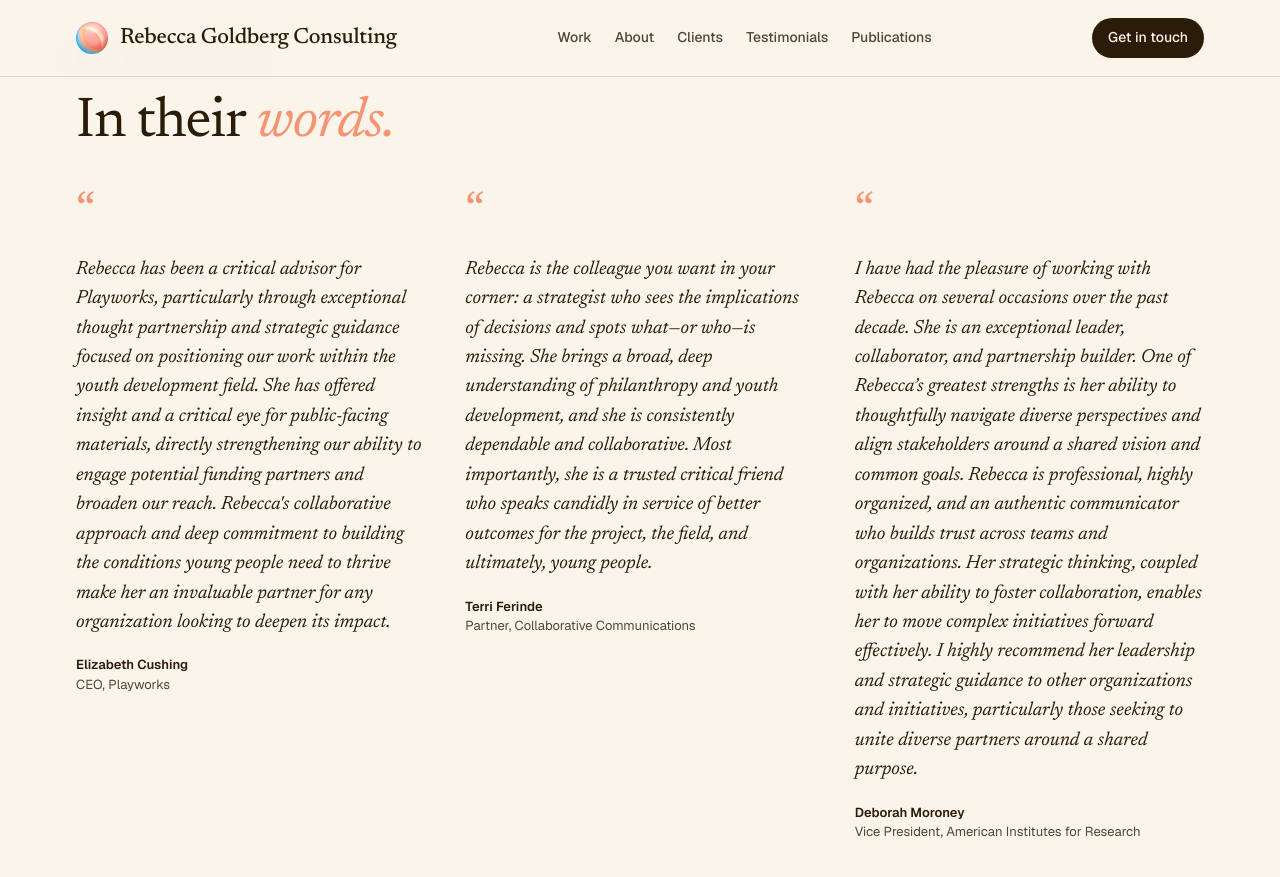
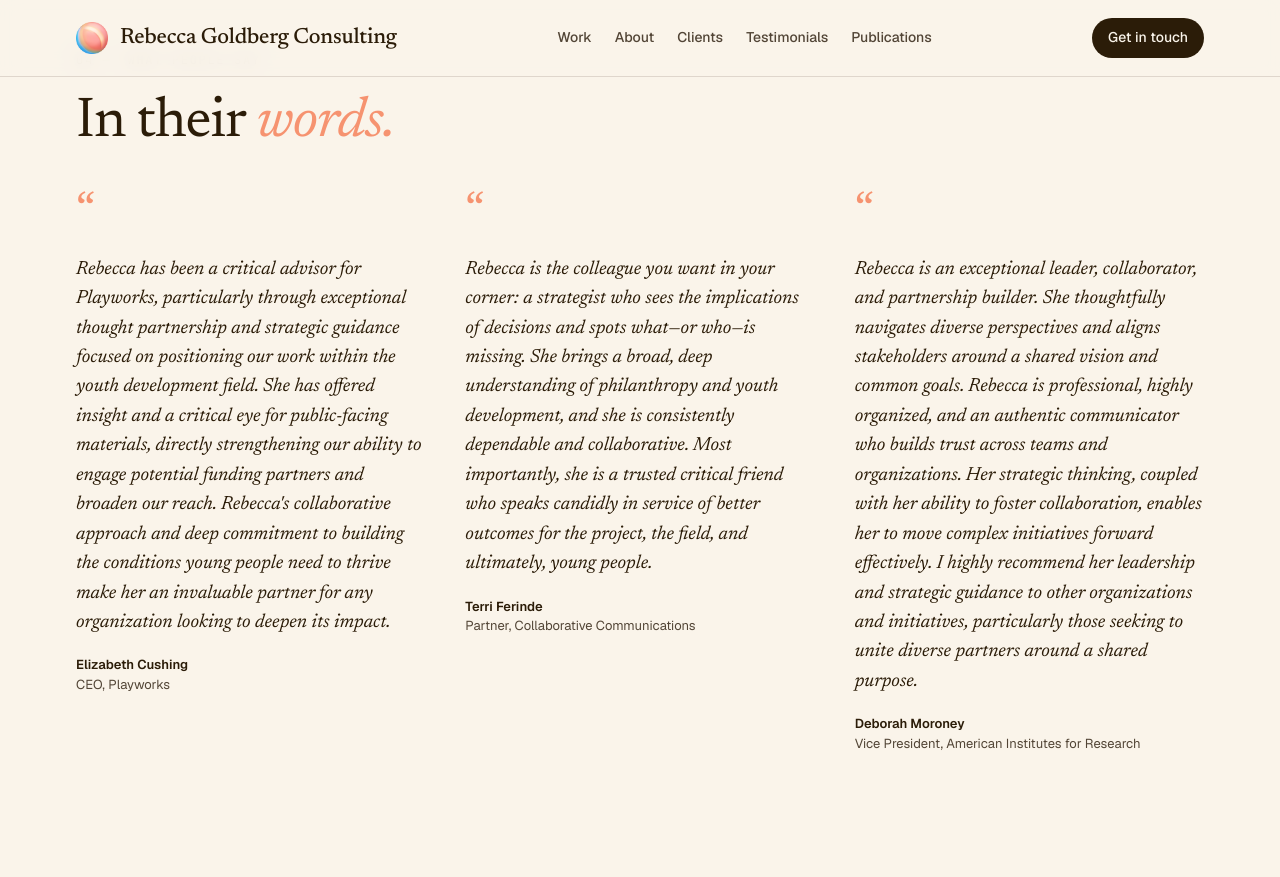
Before and after one commit to rebeccagoldberg/rebeccagoldberg.github.io, a Jekyll site: the page built from index.md, in a window 1280 px wide and 900 px high, scrolled down 3938 px. Shown: the top 877 px of the window. Built offline with Jekyll 4.4.1, drawn with Linux system fonts in a browser that asks for light colours.

Commit message:
fixed quote

```diff
--- a/_data/testimonials.yml
+++ b/_data/testimonials.yml
@@ -16,12 +16,6 @@
   name: Terri Ferinde
   title: Partner, Collaborative Communications
 - quote: >-
-    I have had the pleasure of working with Rebecca on several occasions over the past decade. She is an
-    exceptional leader, collaborator, and partnership builder. One of Rebecca’s greatest strengths is her ability
-    to thoughtfully navigate diverse perspectives and align stakeholders around a shared vision and common goals.
-    Rebecca is professional, highly organized, and an authentic communicator who builds trust across teams and
-    organizations. Her strategic thinking, coupled with her ability to foster collaboration, enables her to move
-    complex initiatives forward effectively. I highly recommend her leadership and strategic guidance to other
-    organizations and initiatives, particularly those seeking to unite diverse partners around a shared purpose.
+   Rebecca is an exceptional leader, collaborator, and partnership builder. She thoughtfully navigates diverse perspectives and aligns stakeholders around a shared vision and common goals. Rebecca is professional, highly organized, and an authentic communicator who builds trust across teams and organizations. Her strategic thinking, coupled with her ability to foster collaboration, enables her to move complex initiatives forward effectively. I highly recommend her leadership and strategic guidance to other organizations and initiatives, particularly those seeking to unite diverse partners around a shared purpose.
   name: Deborah Moroney
   title: Vice President, American Institutes for Research
```
